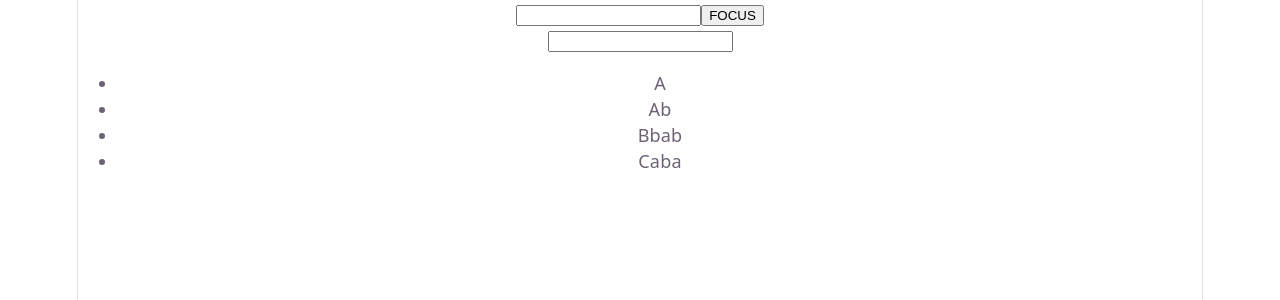
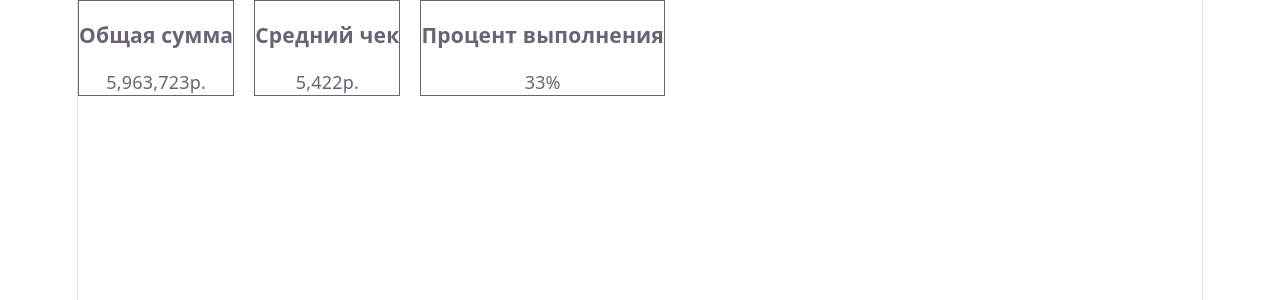
Before and after one commit to Sealal07/PHY52_REACT_MiniDashboard, a React (Vite) app: page / in a window 1280 px wide. Shown: the top 300 px of the page. Built offline with nearby package versions, Linux system fonts and the light colour scheme.

Commit message:
create dashboard metrics

```diff
--- a/src/App.jsx
+++ b/src/App.jsx
@@ -1,17 +1,13 @@
-import FocusInput from "./FocusInput";
-import FilterList from "./FilterList";
+import React, {useState, useMemo, useEffect} from "react";
+import { generateMockData } from "./mockData";
+import DashboardMetrics from './DashboardMetrics';
 
 function App() {
-  const DATA = [
-    {id: 1, name: 'A'},
-    {id: 2, name: 'Ab'},
-    {id: 3, name: 'Bbab'},
-    {id: 4, name: 'Caba'}
-  ]
+  const [rawData, setRawData] = useState(()=>generateMockData());
+
   return (
     <>
-     <FocusInput />
-     <FilterList users={DATA} />
+    <DashboardMetrics filteredData={rawData} />
     </>
   )
 }
--- /dev/null
+++ b/src/DashboardMetrics.jsx
@@ -0,0 +1,35 @@
+import React, {useMemo} from "react";
+
+function DashboardMetrics({filteredData}){
+    const metrics = useMemo(() => {
+        console.log('начало фильтрации');
+        if (filteredData.length === 0){
+            return {totalAmount: 0, avgAmount: 0, successRate: 0};
+        }
+
+        const totalAmount = filteredData.reduce((sum, item)=>sum+item.amount, 0);
+        const avgAmount = Math.round(totalAmount/filteredData.length)
+        const completedCount = filteredData.filter(item=>item.status==='Выполнено').length;
+        const successRate = Math.round((completedCount/filteredData.length)*100);
+
+        return {totalAmount, avgAmount, successRate};
+    }, [filteredData]);
+
+    return (
+        <div style={{display: 'flex', gap: '20px'}}>
+            <div style={{border: '1px solid #666'}}>
+                <h3>Общая сумма</h3>
+                <p>{metrics.totalAmount.toLocaleString()}р.</p>
+            </div>
+            <div style={{border: '1px solid #666'}}>
+                <h3>Средний чек</h3>
+                <p>{metrics.avgAmount.toLocaleString()}р.</p>
+            </div>
+            <div style={{border: '1px solid #666'}}>
+                <h3>Процент выполнения</h3>
+                <p>{metrics.successRate}%</p>
+            </div>
+        </div>
+    );
+}
+export default DashboardMetrics;
--- /dev/null
+++ b/src/mockData.js
@@ -0,0 +1,24 @@
+const categories = ['Finance', 'Marketing', 'Dev', 'HR', 'Sales'];
+
+const statuses = ['Выполнено', 'В обработке', 'Отклонено'];
+
+export const generateMockData = () => {
+    const data = [];
+    const startDate = new Date(2026, 0, 1);
+
+    for (let i=1; i<=1100; i++){
+        const randomCategory = categories[Math.floor(Math.random()*categories.length)];
+        const randomStatus = statuses[Math.floor(Math.random()*statuses.length)];
+        const randomAmount = Math.floor(Math.random()*10000)+500;
+        const date = new Date(startDate.getTime()+Math.random()*(30*24*60*60*1000));
+        data.push({
+            id: i,
+            title: `Задача №${i}. ${randomCategory}`,
+            amount: randomAmount,
+            category: randomCategory,
+            status: randomStatus,
+            date: date.toISOString().split('T')[0]
+        });
+    }
+    return data;
+}
```
Also changed, not shown: src/AnalyticTable.jsx (added), src/FilterPanel.jsx (added), src/TaskModal.jsx (added).
